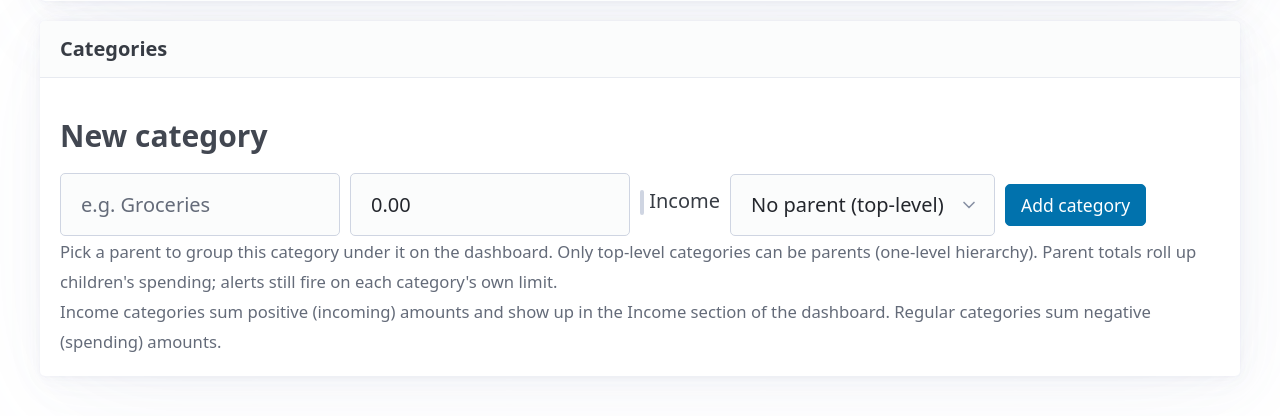
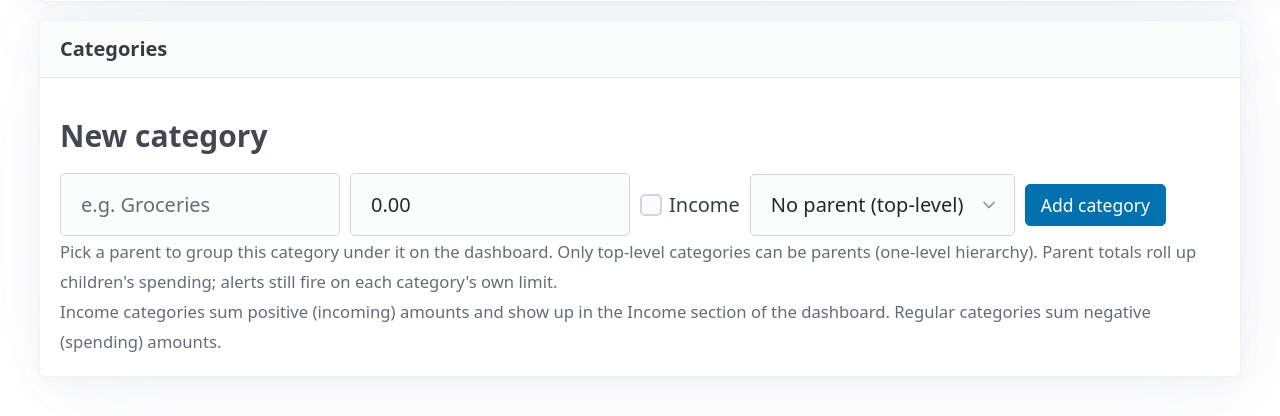
Before and after one commit to benkillski/budget-tracker, a FastAPI app: template app/templates/settings.html in a window 1280 px wide. Shown: the part 499-915 px from the top of the page. Run offline with FastAPI, Linux system fonts and the light colour scheme; the template is opened without the code that fills it, so the values that code supplies are empty; parts of the project's set-up code (start-up, migrations or seed data) failed here and were passed over; some libraries are stand-ins or nearby versions.

Commit message:
fix(ui): give inline-form checkboxes a proper square size
The width:auto rule was flattening checkboxes along with text inputs,
leaving them as a thin blue line. Exclude [type=checkbox] and
[type=radio] from the width override and give them an explicit 1.1rem
square. Also tighten label spacing so the checkbox + text sit together
instead of drifting apart.

Co-Authored-By: Claude Opus 4.7 <noreply@anthropic.com>

```diff
--- a/app/templates/base.html
+++ b/app/templates/base.html
@@ -34,12 +34,16 @@
         .inline-form select,
         .inline-form button {
             margin: 0;
-            width: auto;
         }
+        .inline-form input:not([type="checkbox"]):not([type="radio"]),
+        .inline-form select,
+        .inline-form button { width: auto; }
         .inline-form input[type="number"] { max-width: 5rem; }
         .inline-form input[type="text"],
         .inline-form input:not([type]) { max-width: 14rem; }
+        .inline-form input[type="checkbox"] { width: 1.1rem; height: 1.1rem; vertical-align: middle; }
         .inline-form button { padding: 0.35rem 0.75rem; font-size: 0.875rem; }
+        .inline-form label { display: inline-flex; align-items: center; gap: 0.35rem; margin: 0; }
 
         /* Flash banners */
         .flash { padding: 0.75rem 1rem; border-radius: var(--pico-border-radius); margin: 1rem 0; }
```
